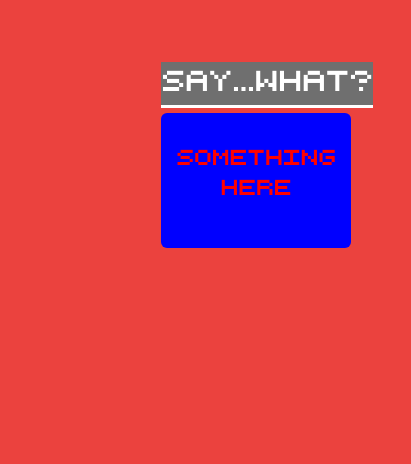
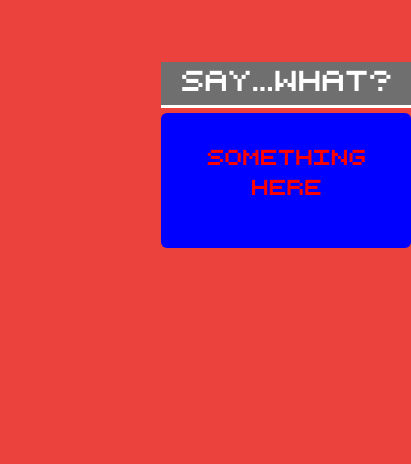
Before and after one commit to tesla809/RandomQuoteMachine, a plain HTML site: page RandomQuoteMachine.html in a window 390 px wide. Shown: the whole page, 411 px wide, since content can reach past the window. Drawn offline with nearby package versions, Linux system fonts and the light colour scheme.

Commit message:
fixed sizing of boxes when making window smaller

```diff
--- a/css/style.css
+++ b/css/style.css
@@ -1,11 +1,13 @@
 
-@media (max-width: 640px)  {
+@media (max-width: 1100px)  {
   .random-language {
     background-color: blue;
+    width: 250px;
   }
 
   .quote-space {
     background-color: blue;
+    width: 250px;
   }
 }
 
@@ -36,6 +38,7 @@ html, body {
 
 .jumbotron {
   background-color: rgba(192,192,, 0.8);
+  min-width: 200px;
 }
 
 .random-language {
```
